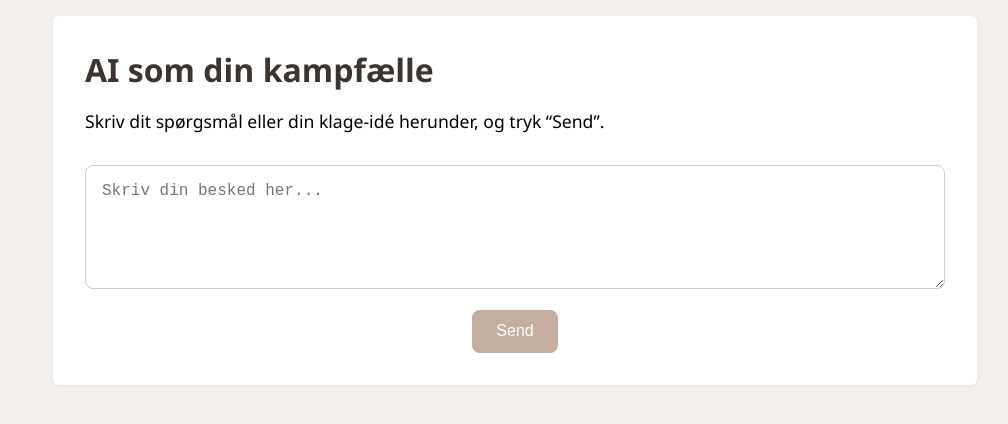
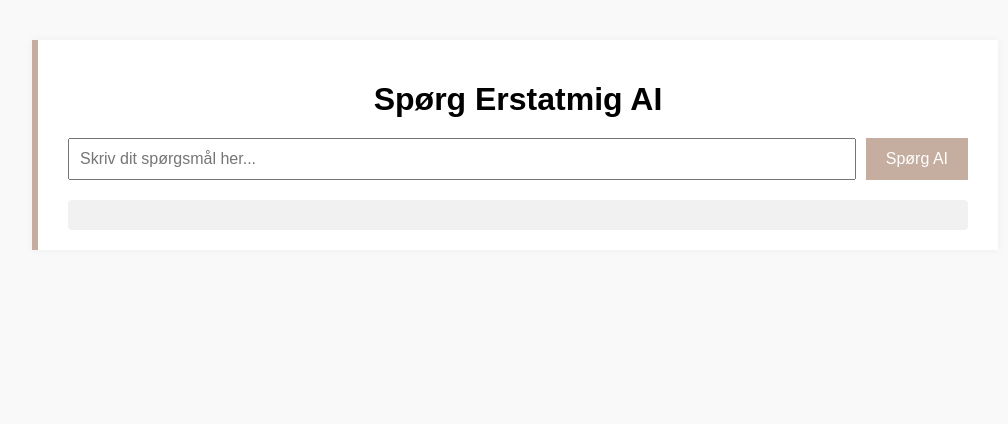
Before and after one commit to erstatmig/AI-erstatmig, a plain HTML site: page index.html in a window 1280 px wide. Shown: the whole page, without its empty margins (125-1133 px from the left). Drawn offline with Linux system fonts and the light colour scheme.

Commit message:
Update index.html

```diff
--- a/index.html
+++ b/index.html
@@ -3,115 +3,72 @@
 <head>
   <meta charset="UTF-8" />
   <meta name="viewport" content="width=device-width, initial-scale=1.0"/>
-  <title>AI som din kampfælle</title>
+  <title>Spørg AI – Erstatmig.dk</title>
   <style>
     body {
+      font-family: Arial, sans-serif;
       margin: 0;
-      font-family: "Segoe UI", sans-serif;
-      background-color: #f4f1ed;
+      padding: 40px;
+      background-color: #f9f9f9;
     }
-
-    .page-wrapper {
+    h1 {
+      text-align: center;
+      margin-bottom: 20px;
+    }
+    .container {
+      max-width: 900px;
+      margin: 0 auto;
+      background-color: #fff;
+      padding: 20px 30px;
+      border-left: 6px solid #c5ae9f;
+      box-shadow: 0 0 8px rgba(0, 0, 0, 0.05);
+    }
+    #chat-form {
       display: flex;
-      justify-content: center;
-      padding: 0.5rem 0.5rem 0.5rem;
+      gap: 10px;
+      margin-bottom: 20px;
     }
-
-    .content {
-      width: 100%;
-      max-width: 1300px;
-      background: #f3efea;
-      padding: 0.5rem;
-      border-radius: 6px;
+    #user-input {
+      flex: 1;
+      padding: 10px;
+      font-size: 16px;
     }
-
-    .inner-box {
-      background: #fff;
-      border-radius: 6px;
-      padding: 2rem;
-      margin: 0 auto;
-      box-shadow: 0 1px 4px rgba(0,0,0,0.05);
-      max-width: 860px;
-    }
-
-    h1 {
-      font-size: 2rem;
-      margin-top: 0;
-      margin-bottom: 1rem;
-      color: #3d342f;
-    }
-
-    p {
-      font-size: 1.1rem;
-      margin-bottom: 2rem;
-    }
-
-    textarea {
-      width: 100%;
-      padding: 1rem;
-      border: 1px solid #ccc;
-      border-radius: 8px;
-      font-size: 1rem;
-      resize: vertical;
-      box-sizing: border-box;
-    }
-
     button {
+      padding: 10px 20px;
+      font-size: 16px;
       background-color: #c5ae9f;
       color: white;
       border: none;
-      padding: 0.8rem 1.5rem;
-      font-size: 1rem;
-      border-radius: 8px;
       cursor: pointer;
-      margin: 1rem auto 0;
-      display: block;
     }
-
     button:hover {
-      background-color: #a9917e;
+      background-color: #b49d8f;
     }
-
-    .reply-box {
-      margin-top: 2rem;
-      background: #f9f7f6;
-      padding: 1rem;
-      border-radius: 8px;
-      border-left: 5px solid #c5ae9f;
+    #status {
+      font-style: italic;
+      color: gray;
+      margin-bottom: 10px;
+    }
+    #response-output {
       white-space: pre-wrap;
-    }
-
-    .spinner {
-      margin-top: 1rem;
-      font-style: italic;
-      color: #888;
-      animation: blink 1.2s infinite;
-      text-align: center;
-    }
-
-    @keyframes blink {
-      0% { opacity: 0.2; }
-      50% { opacity: 1; }
-      100% { opacity: 0.2; }
+      line-height: 1.5;
+      background: #f1f1f1;
+      padding: 15px;
+      border-radius: 4px;
     }
   </style>
 </head>
 <body>
-  <main class="page-wrapper">
-    <section class="content">
-      <div class="inner-box">
-        <h1>AI som din kampfælle</h1>
-        <p>Skriv dit spørgsmål eller din klage-idé herunder, og tryk “Send”.</p>
+  <div class="container">
+    <h1>Spørg Erstatmig AI</h1>
+    <form id="chat-form">
+      <input type="text" id="user-input" placeholder="Skriv dit spørgsmål her..." required />
+      <button type="submit">Spørg AI</button>
+    </form>
+    <div id="status"></div>
+    <div id="response-output"></div>
+  </div>
 
-        <textarea id="userInput" rows="5" placeholder="Skriv din besked her..."></textarea>
-        <button onclick="sendToAI()">Send</button>
-
-        <div id="spinner" class="spinner" style="display: none;">AI tænker ...</div>
-        <div id="response" class="reply-box" style="display:none;"></div>
-      </div>
-    </section>
-  </main>
-
-  <script src="ai.js"></script>
+  <script src="/ai.js"></script>
 </body>
 </html>
```
